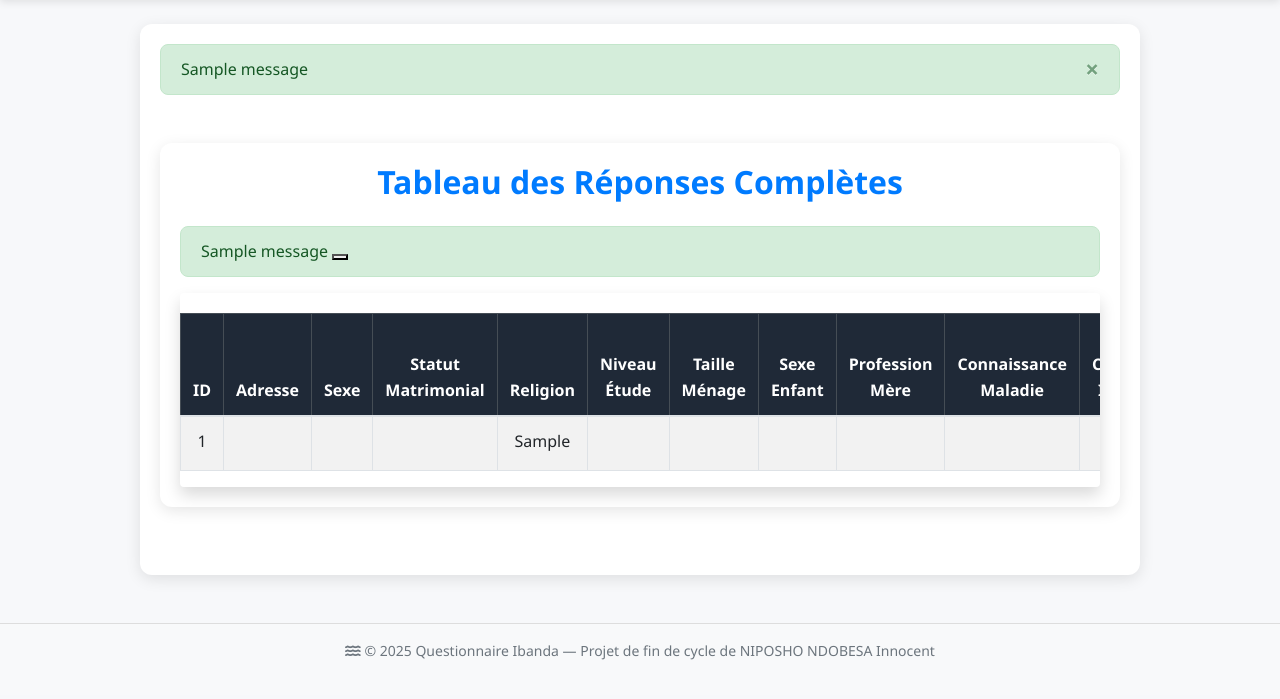
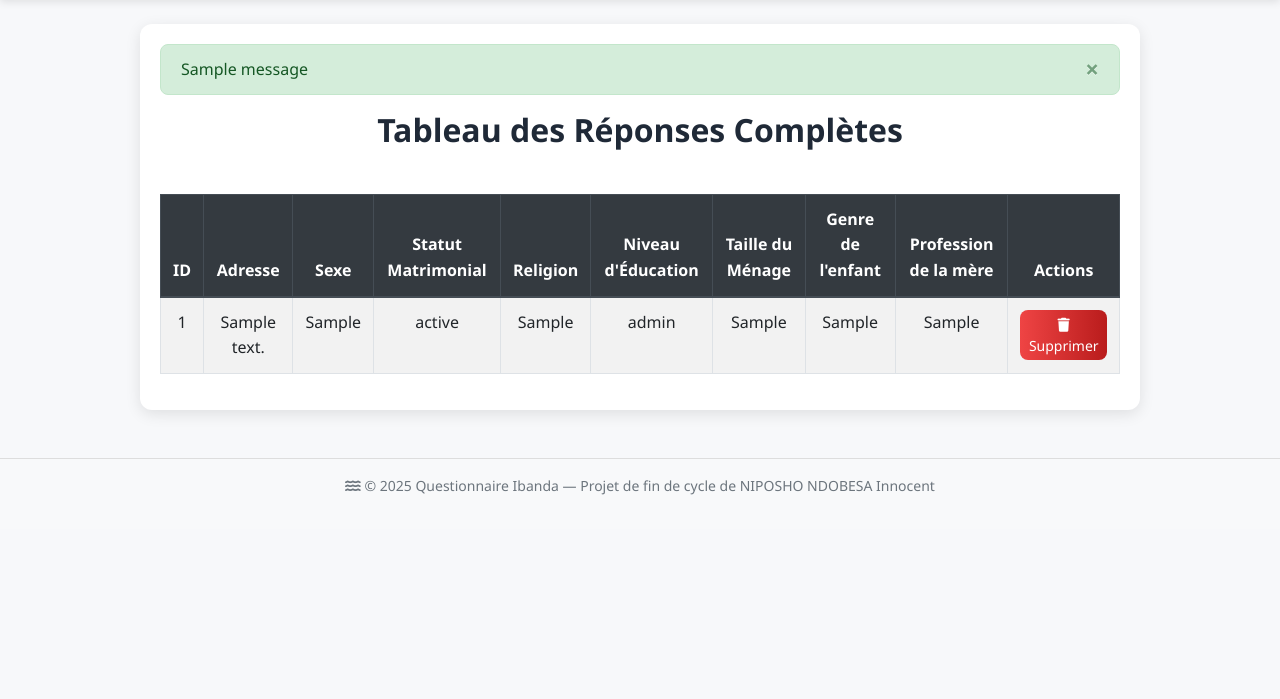
Before and after one commit to Andrebeet1/NIPOSHONDOBESAInnocent, a Flask app: page /tableau in a window 1280 px wide. Shown: the part 62-761 px from the top of the page. Run offline with Flask 3, Linux system fonts and the light colour scheme; tables that the repository leaves empty hold one stand-in row (values such as "Sample post"); one stand-in notice (Sample message) is shown; some libraries are stand-ins or nearby versions.

Commit message:
Update tableau_reponses.html

```diff
--- a/templates/tableau_reponses.html
+++ b/templates/tableau_reponses.html
@@ -1,98 +1,44 @@
 {% extends "base.html" %}
 
-{% block title %}Réponses Complètes{% endblock %}
+{% block title %}Tableau des Réponses{% endblock %}
 
 {% block content %}
-<div class="container my-5">
+<h2 class="mb-4">Tableau des Réponses Complètes</h2>
 
-    <h2 class="mb-4 text-center text-primary">Tableau des Réponses Complètes</h2>
-
-    {% with messages = get_flashed_messages(with_categories=true) %}
-      {% if messages %}
-        {% for category, message in messages %}
-          <div class="alert alert-{{ category }} alert-dismissible fade show" role="alert">
-            {{ message }}
-            <button type="button" class="btn-close" data-bs-dismiss="alert" aria-label="Fermer"></button>
-          </div>
-        {% endfor %}
-      {% endif %}
-    {% endwith %}
-
-    <div class="table-responsive shadow rounded">
-        <table class="table table-bordered table-striped table-hover align-middle">
-            <thead class="table-dark text-center">
+{% if reponses %}
+<div class="table-responsive">
+    <table id="tableauReponses" class="table table-striped table-bordered table-hover">
+        <thead class="thead-dark">
             <tr>
                 <th>ID</th>
                 <th>Adresse</th>
                 <th>Sexe</th>
                 <th>Statut Matrimonial</th>
                 <th>Religion</th>
-                    <th>Niveau Étude</th>
-                    <th>Taille Ménage</th>
-                    <th>Sexe Enfant</th>
-                    <th>Profession Mère</th>
-                    <th>Connaissance Maladie</th>
-                    <th>Canal Info</th>
-                    <th>Signification Maladie</th>
-                    <th>Eau Insalubre</th>
-                    <th>Maladies Connues</th>
-                    <th>Connaissance Traitement</th>
-                    <th>Moyens Traitement</th>
-                    <th>Connaissance Lavage Mains</th>
-                    <th>Moments Lavage</th>
-                    <th>Sensibilisation Prévention</th>
-                    <th>Canal Sensibilisation</th>
-                    <th>Source Eau</th>
-                    <th>Eau Traitee Source</th>
-                    <th>Methode Traitement Source</th>
-                    <th>Traitement Avant Consommation</th>
-                    <th>Methode Traitement</th>
-                    <th>Stockage Eau</th>
-                    <th>Participation Travaux</th>
-                    <th>Frequence Participation</th>
-                    <th>Raison Non Participation</th>
-                    <th>Enfant Maladie</th>
-                    <th>Nom Maladie</th>
-                    <th>Action</th>
+                <th>Niveau d'Éducation</th>
+                <th>Taille du Ménage</th>
+                <th>Genre de l'enfant</th>
+                <th>Profession de la mère</th>
+                <th>Actions</th>
             </tr>
         </thead>
         <tbody>
-                {% for reponse in reponses %}
+            {% for r in reponses %}
             <tr>
-                    <td>{{ reponse.id }}</td>
-                    <td>{{ reponse.adresse }}</td>
-                    <td>{{ reponse.sexe }}</td>
-                    <td>{{ reponse.statut_matrimonial }}</td>
-                    <td>{{ reponse.religion }}</td>
-                    <td>{{ reponse.niveau_etude }}</td>
-                    <td>{{ reponse.taille_menage }}</td>
-                    <td>{{ reponse.sexe_enfant }}</td>
-                    <td>{{ reponse.profession }}</td>
-                    <td>{{ reponse.connaissance_maladie }}</td>
-                    <td>{{ reponse.canal_information }}</td>
-                    <td>{{ reponse.signification_maladie }}</td>
-                    <td>{{ reponse.eau_insalubre }}</td>
-                    <td>{{ reponse.maladies_connues }}</td>
-                    <td>{{ reponse.connaissance_traitement }}</td>
-                    <td>{{ reponse.moyens_traitement }}</td>
-                    <td>{{ reponse.connaissance_lavage_mains }}</td>
-                    <td>{{ reponse.moments_lavage }}</td>
-                    <td>{{ reponse.sensibilisation_prevention }}</td>
-                    <td>{{ reponse.canal_sensibilisation }}</td>
-                    <td>{{ reponse.source_eau }}</td>
-                    <td>{{ reponse.eau_traitee_source }}</td>
-                    <td>{{ reponse.methode_traitement_source }}</td>
-                    <td>{{ reponse.traitement_avant_consommation }}</td>
-                    <td>{{ reponse.methode_traitement }}</td>
-                    <td>{{ reponse.stockage_eau }}</td>
-                    <td>{{ reponse.participation_travaux }}</td>
-                    <td>{{ reponse.frequence_participation }}</td>
-                    <td>{{ reponse.raison_non_participation }}</td>
-                    <td>{{ reponse.enfant_maladie }}</td>
-                    <td>{{ reponse.nom_maladie }}</td>
+                <td>{{ r.id }}</td>
+                <td>{{ r.address }}</td>
+                <td>{{ r.gender }}</td>
+                <td>{{ r.marital_status }}</td>
+                <td>{{ r.religion }}</td>
+                <td>{{ r.education_level }}</td>
+                <td>{{ r.household_size }}</td>
+                <td>{{ r.child_gender }}</td>
+                <td>{{ r.mother_profession }}</td>
                 <td>
-                        <form method="POST" action="{{ url_for('delete_reponse', reponse_id=reponse.id) }}" onsubmit="return confirm('Voulez-vous vraiment supprimer cette réponse ?');">
-                            <button type="submit" class="btn btn-danger btn-sm">Supprimer</button>
+                    <form action="{{ url_for('delete_reponse', reponse_id=r.id) }}" method="POST" style="display:inline;">
+                        <button type="submit" class="btn btn-sm btn-danger" onclick="return confirm('Voulez-vous vraiment supprimer cette réponse ?');">
+                            <i class="fas fa-trash"></i> Supprimer
+                        </button>
                     </form>
                 </td>
             </tr>
@@ -100,5 +46,24 @@
         </tbody>
     </table>
 </div>
-</div>
+{% else %}
+<div class="alert alert-info">Aucune réponse enregistrée pour le moment.</div>
+{% endif %}
+
+<!-- DataTables Scripts -->
+<link rel="stylesheet" href="https://cdn.datatables.net/1.13.6/css/dataTables.bootstrap4.min.css">
+<script src="https://cdn.datatables.net/1.13.6/js/jquery.dataTables.min.js"></script>
+<script src="https://cdn.datatables.net/1.13.6/js/dataTables.bootstrap4.min.js"></script>
+
+<script>
+$(document).ready(function () {
+    $('#tableauReponses').DataTable({
+        "language": {
+            "url": "//cdn.datatables.net/plug-ins/1.13.6/i18n/fr-FR.json"
+        },
+        "pageLength": 10,
+        "lengthMenu": [ [10, 25, 50, -1], [10, 25, 50, "Tout"] ]
+    });
+});
+</script>
 {% endblock %}
```
Lines whose indentation alone changed are shown as unchanged.
